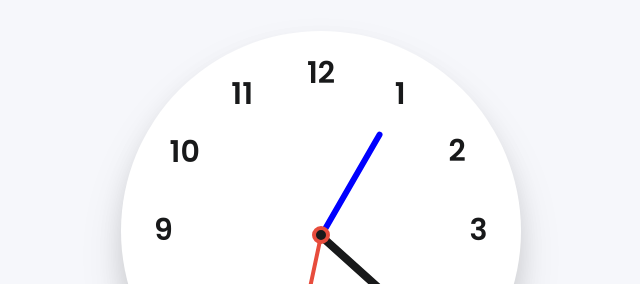
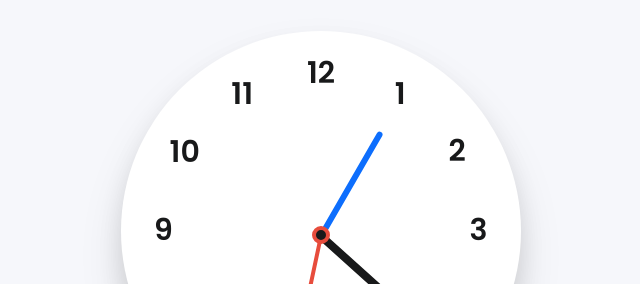
Before and after one commit to alwe009/analog-clock, a plain HTML site: page index.html in a window 1280 px wide. Shown: the part 113-397 px from the top of the page, 319-959 px from the left. Drawn offline with Linux system fonts and the light colour scheme.

Commit message:
update color of minute hand

```diff
--- a/style.css
+++ b/style.css
@@ -85,7 +85,7 @@ body.dark {
 .hand.minute {
   height: 120px;
   width: 6px;
-  background-color: blue;
+  background-color: #0d6efd;
 }
 .hand.hour {
   height: 100px;
```
